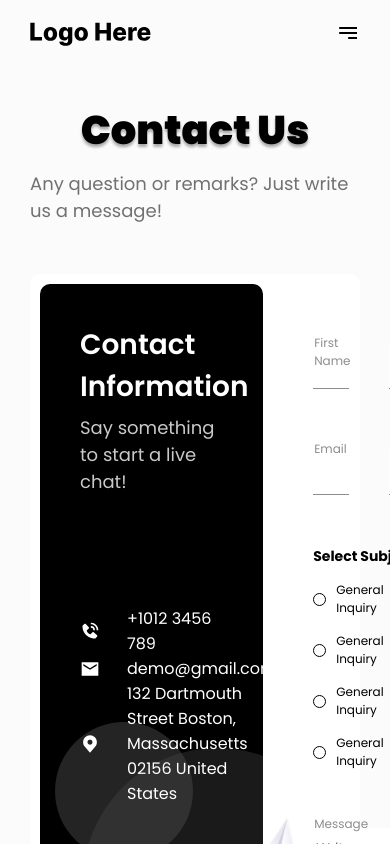
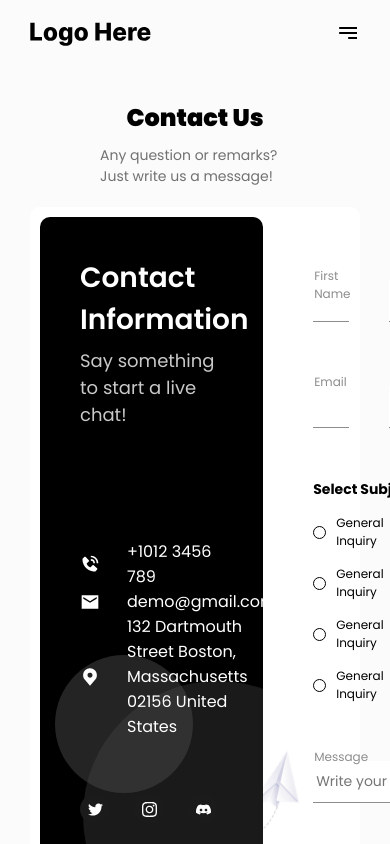
Before and after one commit to JollyR0ger42/react-contactus, a Next.js app: page / in a window 390 px wide. Shown: the top 844 px of the page. Built offline with nearby package versions, Linux system fonts and the light colour scheme.

Commit message:
add responsive to page

```diff
--- a/src/app/page.module.scss
+++ b/src/app/page.module.scss
@@ -15,10 +15,21 @@
   font-size: 40px;
   text-shadow: 0px 3px 3px rgba(0,0,0,0.33);
   margin-bottom: 10px;
+
+  @media (max-width: 640px) {
+    font-size: 24px;
+    text-shadow: none;
+  }
 }
 
 .parag {
   color: #717171;
   font-size: 18px;
   margin-bottom: 50px;
+
+  @media (max-width: 640px) {
+    font-size: 14px;
+    max-width: 190px;
+    margin-bottom: 20px;
+  }
 }
```
